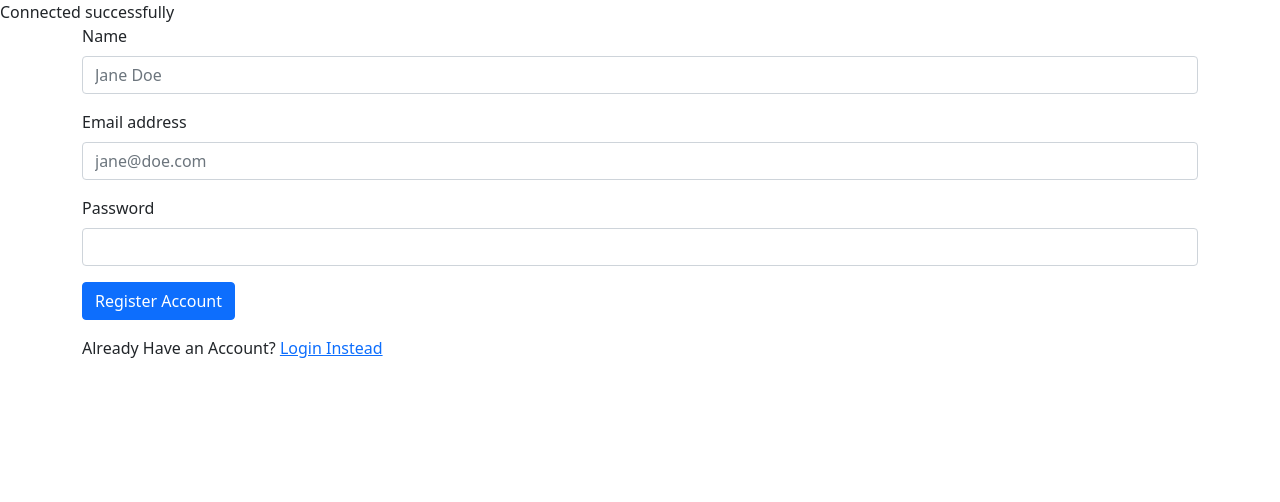
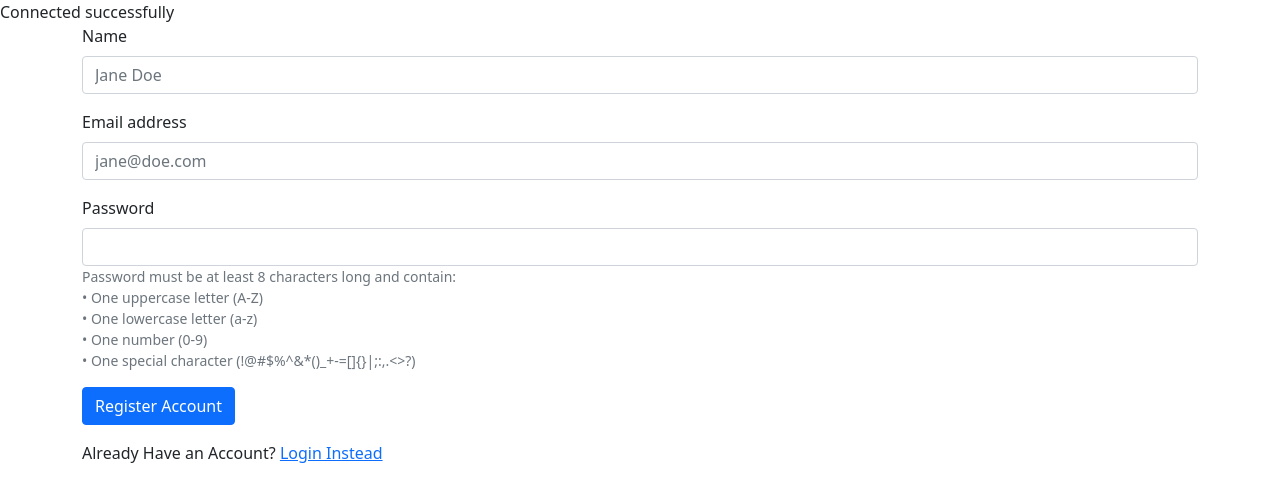
Before and after one commit to Xknowns/Laravel_Project, a PHP site: page /register.php in a window 1280 px wide. Shown: the top 502 px of the page. Run offline with PHP 8.4, Linux system fonts and the light colour scheme.

Commit message:
Update register.php

```diff
--- a/register.php
+++ b/register.php
@@ -1,16 +1,94 @@
 <?php
 require_once 'connection.php';
-
 session_start();
-
 if(isset($_SESSION['user'])) {
       header("location: welcome.php");
 }
 
+if(isset($_REQUEST['register_btn'])) {
+
+      $name = filter_var($_REQUEST['name'], FILTER_SANITIZE_SPECIAL_CHARS);
+      $email = filter_var($_REQUEST['email'], FILTER_SANITIZE_EMAIL);
+      $password = filter_var($_REQUEST['password']);
+
+      // Initialize error array
+      $errorMsg = array();
+
+      // Validate name
+      if(empty($name)) {
+         $errorMsg['name'] = 'Name required';
+      }
+
+      // Validate email
+      if(empty($email)) {
+         $errorMsg['email'] = 'Email required';
+      } elseif(!filter_var($email, FILTER_VALIDATE_EMAIL)) {
+         $errorMsg['email'] = 'Please enter a valid email address';
+      }
+
+      // Validate password
+      if(empty($password)) {
+         $errorMsg['password'] = 'Password required';
+      } elseif(strlen($password) < 8) {
+         $errorMsg['password'] = 'Password must be at least 8 characters long';
+      } elseif(!preg_match('/[A-Z]/', $password)) {
+         $errorMsg['password'] = 'Password must contain at least one uppercase letter';
+      } elseif(!preg_match('/[a-z]/', $password)) {
+         $errorMsg['password'] = 'Password must contain at least one lowercase letter';
+      } elseif(!preg_match('/[0-9]/', $password)) {
+         $errorMsg['password'] = 'Password must contain at least one number';
+      } elseif(!preg_match('/[^A-Za-z0-9]/', $password)) {
+         $errorMsg['password'] = 'Password must contain at least one special character (!@#$%^&*()_+-=[]{}|;:,.<>?)';
+      }
+
+      // Check for duplicate email only if basic validations pass
+      if(empty($errorMsg)) {
+          try{
+             $select_stmt = $db->prepare("SELECT name,email FROM users WHERE email = :email");
+             $select_stmt->execute([':email' => $email]);
+             $row = $select_stmt->fetch(PDO::FETCH_ASSOC);
+
+
+             if($row) {
+               $errorMsg['email'] = "Email address already exists, please choose another or login instead";
+             } else {
+            $hashed_password = password_hash($password, PASSWORD_DEFAULT);
+            $created = new DateTime();
+            $created = $created->format('Y-m-d H:i:s');
+
+            $insert_stmt = $db->prepare("INSERT INTO users (name,email,password, created) VALUES (:name, :email, :password, :created)");
+
+            if(
+                $insert_stmt->execute(
+                    [
+                        ':name'=>$name,
+                        ':email'=>$email,
+                        ':password'=>$hashed_password,
+                        ':created'=>$created
+                    ]
+                ) ){
+                    header("location: index.php?msg=".urlencode('Click the verification email'));
+                }
+             }
+          }
+          catch(PDOException $e) {
+               $pdoError = $e->getMessage();
+               echo "Database error: " . $pdoError;
+          }
+          catch(PDOException $e) {
+               $pdoError = $e->getMessage();
+          }
+      }
+
+      // If no errors, proceed with registration
+      /*if(empty($errorMsg)) {
+          // Your registration logic here
+          echo "Registration successful!";
+          // Add your database insertion code here
+      }*/
+}
 ?>
-
 <html lang="en">
-
 <head>
     <meta charset="UTF-8">
     <meta http-equiv="X-UA-Compatible" content="IE=edge">
@@ -19,29 +97,47 @@ if(isset($_SESSION['user'])) {
     <script src="https://cdn.jsdelivr.net/npm/bootstrap@5.1.0/dist/js/bootstrap.bundle.min.js" integrity="sha384-U1DAWAznBHeqEIlVSCgzq+c9gqGAJn5c/t99JyeKa9xxaYpSvHU5awsuZVVFIhvj" crossorigin="anonymous"></script>
     <title>Register</title>
 </head>
-
 <body>
     <div class="container">
 
         <form action="register.php" method="post">
             <div class="mb-3">
                 <label for="name" class="form-label">Name</label>
-				<input type="text" name="name" class="form-control" placeholder="Jane Doe">
+                <input type="text" name="name" class="form-control" placeholder="Jane Doe" value="<?php echo isset($name) ? htmlspecialchars($name) : ''; ?>">
+                <?php
+                if(isset($errorMsg['name'])) {
+                    echo "<p class='small text-danger mt-1'>". $errorMsg['name']."</p>";
+                }
+                ?>
             </div>
             <div class="mb-3">
                 <label for="email" class="form-label">Email address</label>
-				<input type="email" name="email" class="form-control" placeholder="jane@doe.com">
-
+                <input type="email" name="email" class="form-control" placeholder="jane@doe.com" value="<?php echo isset($email) ? htmlspecialchars($email) : ''; ?>">
+                <?php
+                if(isset($errorMsg['email'])) {
+                    echo "<p class='small text-danger mt-1'>". $errorMsg['email']."</p>";
+                }
+                ?>
             </div>
             <div class="mb-3">
                 <label for="password" class="form-label">Password</label>
                 <input type="password" name="password" class="form-control" placeholder="">
-
+                <?php
+                if(isset($errorMsg['password'])) {
+                    echo "<p class='small text-danger mt-1'>". $errorMsg['password']."</p>";
+                }
+                ?>
+                <small class="form-text text-muted">
+                    Password must be at least 8 characters long and contain:
+                    <br>• One uppercase letter (A-Z)
+                    <br>• One lowercase letter (a-z)
+                    <br>• One number (0-9)
+                    <br>• One special character (!@#$%^&*()_+-=[]{}|;:,.<>?)
+                </small>
             </div>
             <button type="submit" name="register_btn" class="btn btn-primary">Register Account</button>
         </form>
         Already Have an Account? <a class="register" href="index.php">Login Instead</a>
     </div>
 </body>
-
 </html>
```
Lines whose indentation alone changed are shown as unchanged.
